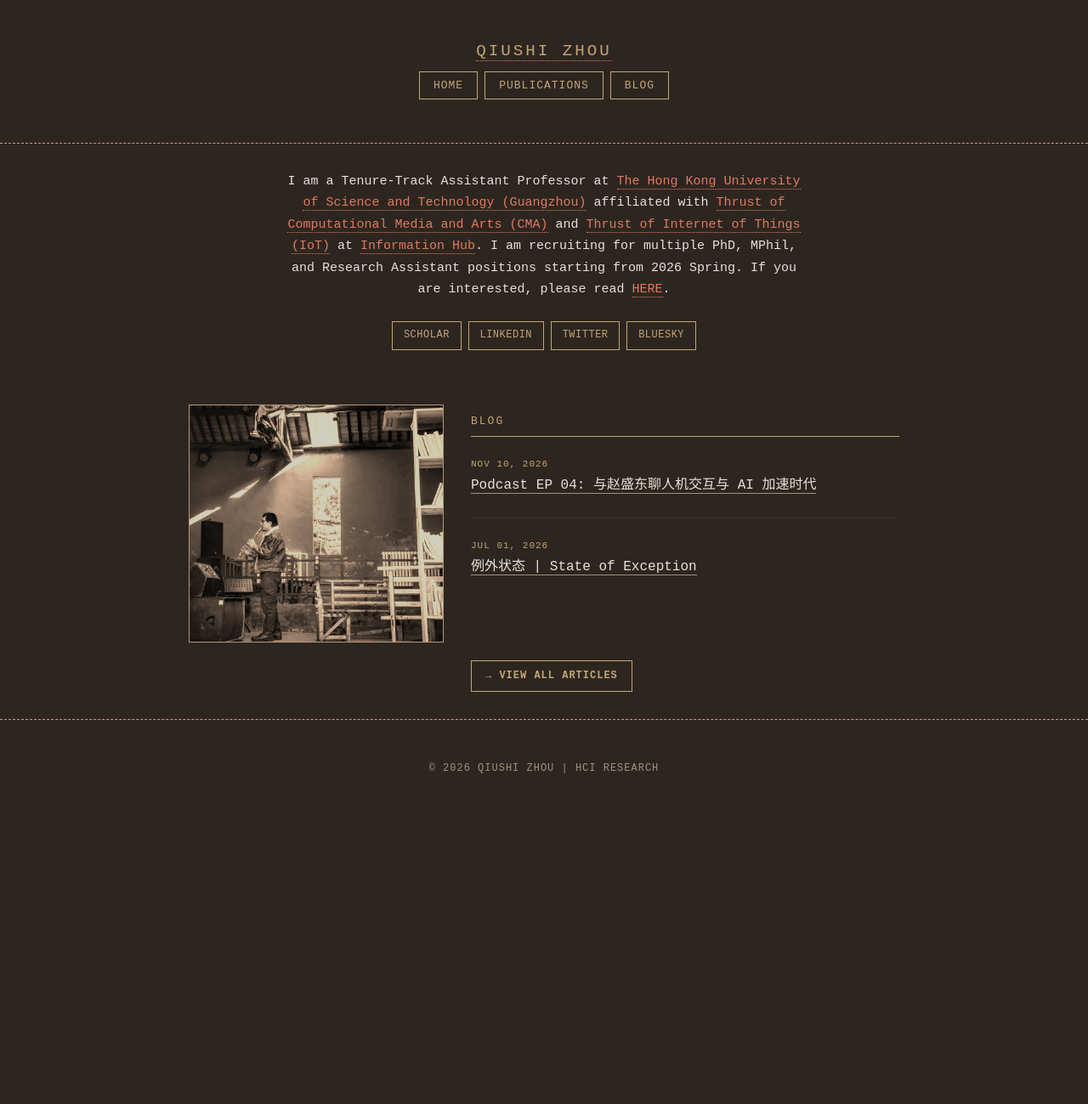
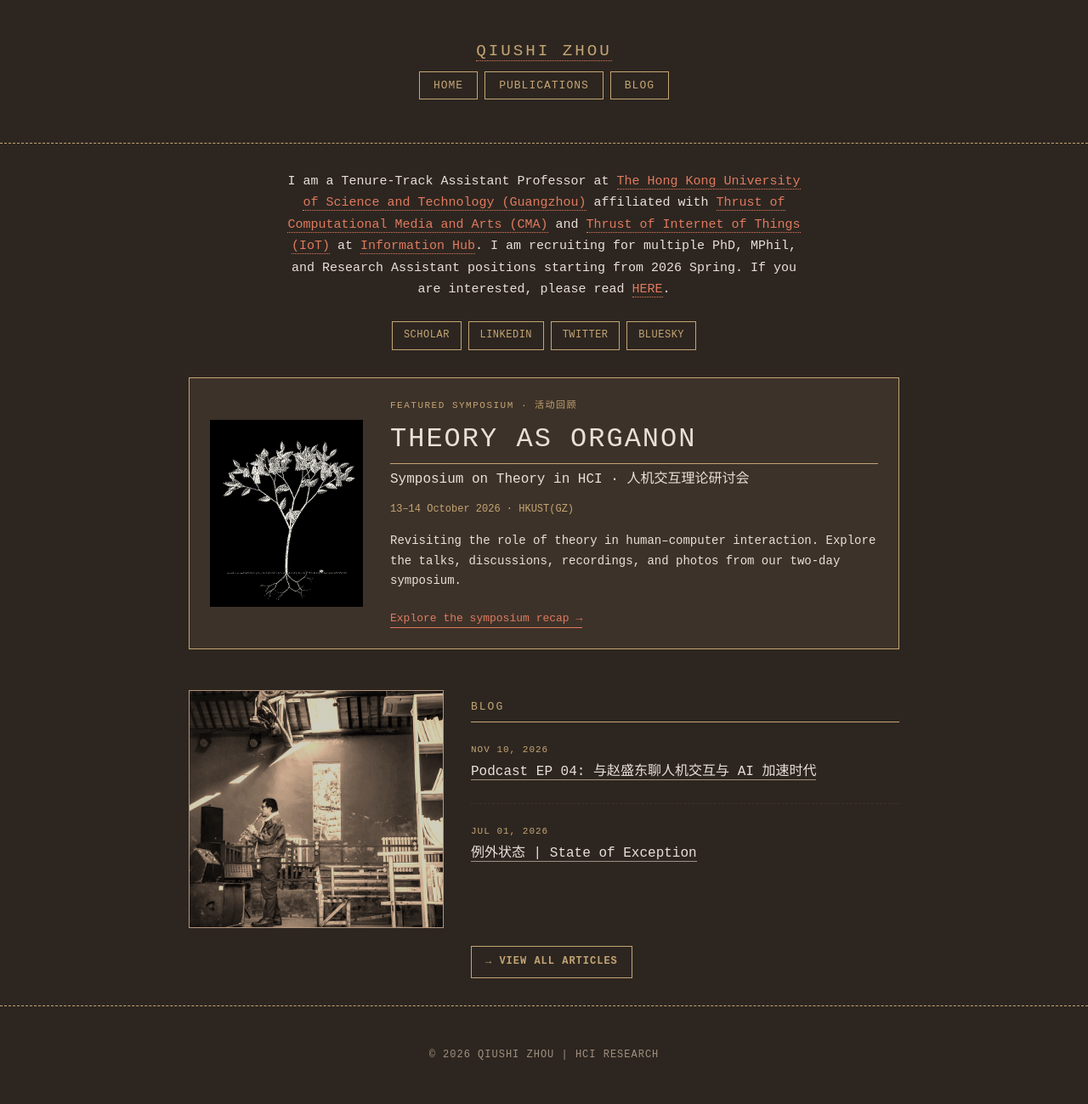
Before and after one commit to qiushi-zhou/qiushi-zhou.github.io, a Jekyll site: the page built from index.html, in a window 1280 px wide. Shown: the whole page at 85% size. Built offline with Jekyll 4.4.1, drawn with Linux system fonts in a browser that asks for light colours; before the commit the page ends 962 px from its top, so only the background shows below that.

Commit message:
Feature Theory as Organon symposium on the homepage

```diff
--- a/index.html
+++ b/index.html
@@ -4,6 +4,39 @@ title: Home
 ---
 
 {% include intro.html %}
+
+<style>
+.home-symposium { max-width: 900px; margin: 0 auto; padding: 0 2rem 1rem; }
+.home-symposium a { display: grid; grid-template-columns: 180px minmax(0, 1fr); gap: 2rem; align-items: center; padding: 1.5rem; border: 1px solid #C4A574; background: #3D3229; color: #E8E0D8; text-decoration: none; }
+.home-symposium a:hover { border-color: #E07A5F; }
+.home-symposium a:focus-visible { outline: 3px solid #E07A5F; outline-offset: 5px; }
+.home-symposium img { display: block; width: 100%; height: auto; border: 0; filter: none; opacity: 1; }
+.home-symposium .symposium-label { margin: 0 0 .75rem; color: #C4A574; font-size: 11px; letter-spacing: 1.5px; text-transform: uppercase; }
+.home-symposium h2 { margin: 0 0 .4rem; color: #E8E0D8; font-size: clamp(1.4rem, 4vw, 2rem); line-height: 1.2; font-weight: normal; }
+.home-symposium .symposium-subtitle { margin: 0 0 .75rem; font-size: 1rem; }
+.home-symposium .symposium-date { margin: 0 0 1rem; color: #C4A574; font-size: 12px; }
+.home-symposium .symposium-description { margin: 0 0 1.25rem; font-size: 14px; line-height: 1.7; }
+.home-symposium .symposium-cta { color: #E07A5F; border-bottom: 1px solid currentColor; padding-bottom: .2rem; font-size: 13px; }
+@media (max-width: 700px) {
+  .home-symposium { padding: 0 1rem 1rem; }
+  .home-symposium a { grid-template-columns: minmax(0, 1fr); gap: 1.25rem; padding: 1.25rem; }
+  .home-symposium img { width: 120px; }
+}
+</style>
+<section class="home-symposium" aria-labelledby="symposium-title">
+  <a href="{{ '/theory-in-hci/' | relative_url }}">
+    <img src="{{ '/theory-in-hci/img/2c61b4f25894660247e5666976138774.png' | relative_url }}" alt="" width="540" height="660">
+    <div>
+      <p class="symposium-label">Featured symposium · 活动回顾</p>
+      <h2 id="symposium-title">Theory as Organon</h2>
+      <p class="symposium-subtitle">Symposium on Theory in HCI · 人机交互理论研讨会</p>
+      <p class="symposium-date">13–14 October 2026 · HKUST(GZ)</p>
+      <p class="symposium-description">Revisiting the role of theory in human–computer interaction. Explore the talks, discussions, recordings, and photos from our two-day symposium.</p>
+      <span class="symposium-cta">Explore the symposium recap →</span>
+    </div>
+  </a>
+</section>
+
 
 <section class="home-post-list">
   <div class="home-image-col">
```
